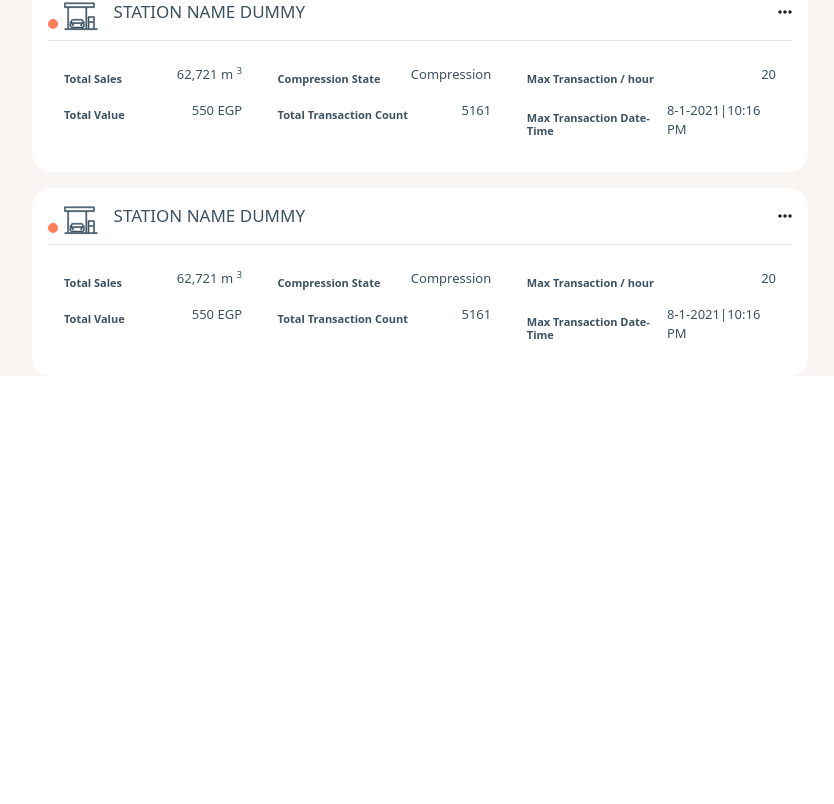
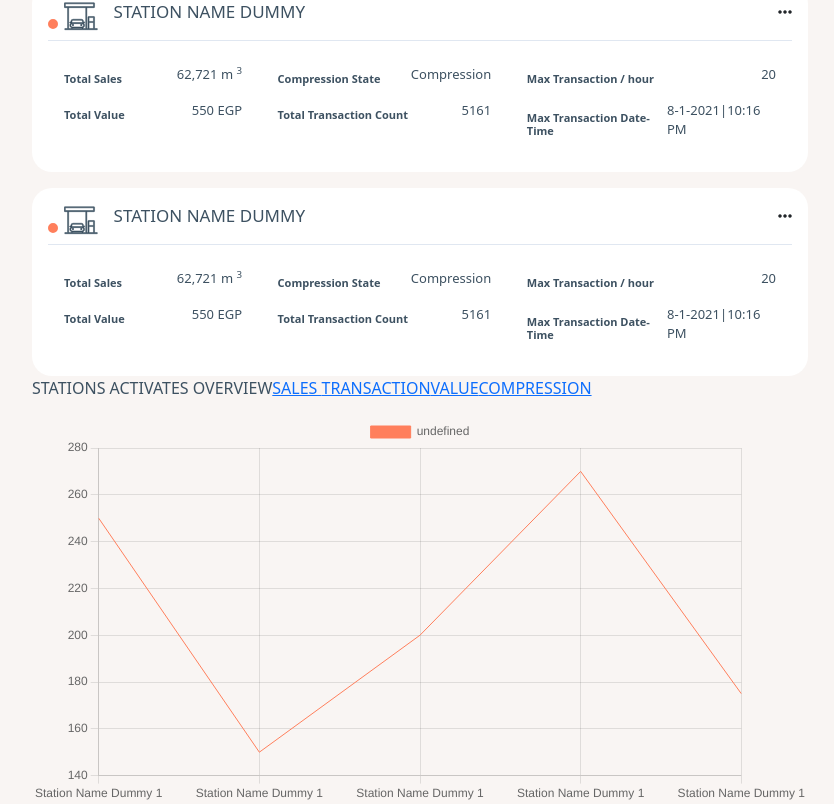
Before and after one commit to Dina-Abuo/DashboardTask, an Angular app: page / in a window 1280 px wide. Shown: the part 824-1628 px from the top of the page, without its empty margins (85-919 px from the left). Before the commit the page ends 1200 px from the top, so only its background shows below. Built offline with nearby package versions, Linux system fonts and the light colour scheme.

Commit message:
implement  radar charts

```diff
--- a/package.json
+++ b/package.json
@@ -20,6 +20,7 @@
     "@angular/router": "^16.2.0",
     "angular-bootstrap": "^0.12.2",
     "bootstrap": "^5.3.3",
+    "chart.js": "^4.4.3",
     "rxjs": "~7.8.0",
     "tslib": "^2.3.0",
     "zone.js": "~0.13.0"
--- a/src/app/app.module.ts
+++ b/src/app/app.module.ts
@@ -1,6 +1,5 @@
 import { NgModule } from '@angular/core';
 import { BrowserModule } from '@angular/platform-browser';
-
 import { AppRoutingModule } from './app-routing.module';
 import { AppComponent } from './app.component';
 import { DashboardComponent } from './components/dashboard/dashboard.component';
@@ -11,6 +10,7 @@ import { RightSideComponent } from './components/dashboard/rightside/rightside.c
 import { CardStationComponent } from './components/dashboard/card-station/card-station.component';
 import { HttpClientModule } from '@angular/common/http';
 import { StationStatisticsComponent } from './components/dashboard/station-statistics/station-statistics.component';
+import { GraphStationComponent } from './components/dashboard/graph-station/graph-station.component';
 
 @NgModule({
   declarations: [
@@ -21,6 +21,7 @@ import { StationStatisticsComponent } from './components/dashboard/station-stati
     RightSideComponent,
     CardStationComponent,
     StationStatisticsComponent,
+    GraphStationComponent,
   ],
 
   imports: [
@@ -28,7 +29,7 @@ import { StationStatisticsComponent } from './components/dashboard/station-stati
     AppRoutingModule,
     FormsModule,
     ReactiveFormsModule,
-    HttpClientModule,
+    HttpClientModule
   ],
   providers: [],
   bootstrap: [AppComponent],
--- a/src/app/components/dashboard/dashboard.component.html
+++ b/src/app/components/dashboard/dashboard.component.html
@@ -1,12 +1,14 @@
 <div style="background: #F9F5F3 0% 0% no-repeat padding-box;">
     <div class="d-flex">
-       <app-sidebar></app-sidebar>
+        <app-sidebar></app-sidebar>
         <div style=" width: 95%;">
             <app-navbar></app-navbar>
             <div class="row m-0 justify-content-around mt-5">
                 <div class="col-8">
                     <app-station-statistics></app-station-statistics>
-                    <app-card-station></app-card-station></div>
+                    <app-card-station></app-card-station>
+                    <app-graph-station></app-graph-station>
+                </div>
                 <div class="col-3"> <app-rightside></app-rightside></div>
             </div>
         </div>
--- /dev/null
+++ b/src/app/components/dashboard/graph-station/graph-station.component.html
@@ -0,0 +1,15 @@
+<div class="">
+    <div class="d-flex">
+        <P>STATIONS ACTIVATES OVERVIEW</P>
+        <div>
+            <a href="">SALES </a>
+            <a href="">TRANSACTION</a>
+            <a href="">VALUE</a>
+            <a href="">COMPRESSION</a>
+        </div>
+    </div>
+    <div class="chart-container">
+        <canvas id="LineChart">{{ chart }}</canvas>
+    </div>
+
+</div>
--- /dev/null
+++ b/src/app/components/dashboard/graph-station/graph-station.component.ts
@@ -0,0 +1,43 @@
+import { Component, OnInit } from '@angular/core';
+import Chart from 'chart.js/auto';
+
+@Component({
+  selector: 'app-graph-station',
+  templateUrl: './graph-station.component.html',
+  styleUrls: ['./graph-station.component.css'],
+})
+export class GraphStationComponent implements OnInit {
+  public chart: any;
+
+  ngOnInit(): void {
+    this.createChart();
+  }
+
+  createChart() {
+    this.chart = new Chart('LineChart', {
+      type: 'line',
+      data: {
+        labels: [
+          'Station Name Dummy 1',
+          'Station Name Dummy 1',
+          'Station Name Dummy 1',
+          'Station Name Dummy 1',
+          'Station Name Dummy 1',
+        ],
+        datasets: [
+          {
+            data: [250, 150, 200, 270, 175],
+            backgroundColor: '#FF7F5C',
+            borderColor: '#FF7F5C',
+            borderWidth: 1,
+            pointRadius: 0,
+            borderJoinStyle: 'round',
+          }
+        ],
+      },
+      options: {
+
+      },
+    });
+  }
+}
--- a/src/app/components/dashboard/rightside/rightside.component.css
+++ b/src/app/components/dashboard/rightside/rightside.component.css
@@ -43,3 +43,9 @@ h6{
 .NM{
   color: #d5e7f6;
 }
+
+
+#MyChart {
+  max-width: 450px;
+  margin: 35px auto;
+}
--- a/src/app/components/dashboard/rightside/rightside.component.html
+++ b/src/app/components/dashboard/rightside/rightside.component.html
@@ -1,7 +1,7 @@
 <div class="w-75">
     <h5 class="fw-bold text-center">Hourly Sales</h5>
-    <div class="image-chart">
-        <img src="assets/charts.jpg" alt="charts" class="img-fluid">
+    <div class="chart-container">
+        <canvas id="MyChart">{{ chart }}</canvas>
     </div>
 </div>
 <div class="chrome w-75 center">
--- a/src/app/components/dashboard/rightside/rightside.component.ts
+++ b/src/app/components/dashboard/rightside/rightside.component.ts
@@ -1,9 +1,86 @@
-import { Component } from '@angular/core';
-
+import { Component, OnInit, ViewChild } from '@angular/core';
+import Chart from 'chart.js/auto';
 @Component({
   selector: 'app-rightside',
   templateUrl: './rightside.component.html',
   styleUrls: ['./rightside.component.css'],
 })
-export class RightSideComponent {
+export class RightSideComponent implements OnInit {
+  public chart: any;
+
+  ngOnInit(): void {
+    this.createChart();
+  }
+
+  createChart() {
+    this.chart = new Chart('MyChart', {
+      type: 'radar',
+      data: {
+        labels: [
+          '24:00',
+          '02:00',
+          '04:00',
+          '06:00',
+          '08:00',
+          '10:00',
+          '12:00',
+          '14:00',
+          '16:00',
+          '18:00',
+          '20:00',
+          '22:00',
+        ],
+        datasets: [
+          {
+            data: [15, 25, 20, 25, 30, 35, 15, 20, 25, 20, 15, 30],
+            backgroundColor: 'rgba(54, 162, 235, 0.2)',
+            borderColor: 'rgba(54, 162, 235, 1)',
+            borderWidth: 1,
+            pointRadius: 0,
+            borderJoinStyle: 'round',
+          },
+          {
+            data: [25, 20, 30, 20, 25, 40, 20, 15, 30, 25, 20, 35],
+            backgroundColor: 'rgba(75, 192, 192, 0.2)',
+            borderColor: 'rgba(75, 192, 192, 1)',
+            borderWidth: 1,
+            pointRadius: 0,
+            borderJoinStyle: 'round',
+          },
+        ],
+      },
+      options: {
+        aspectRatio: 1.3,
+        scales: {
+          r: {
+            angleLines: {
+              display: false,
+            },
+            suggestedMin: 0,
+            suggestedMax: 50,
+            pointLabels: {
+              font: {
+                size: 10,
+              },
+              color: '#8D8F96',
+            },
+            ticks: {
+              display: false,
+              stepSize: 10,
+            },
+          },
+        },
+        elements: {
+          line: {
+            tension: 0.4,
+          },
+        },
+        plugins: {
+          legend: {
+            display: false,
+          },
+        },
+      },
+    });
+  }
 }
```
Also changed, not shown: src/app/components/dashboard/graph-station/graph-station.component.css (added), 2 other files (tests, documents, lock files or other folders).
